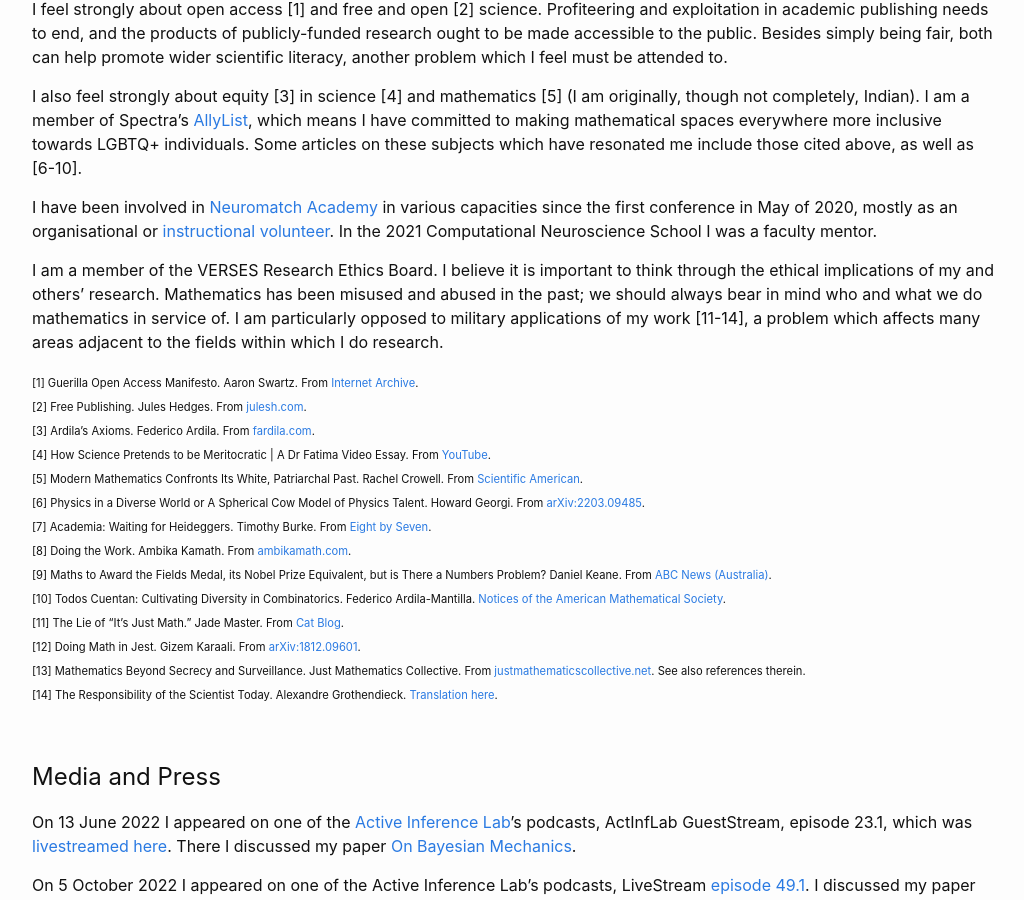
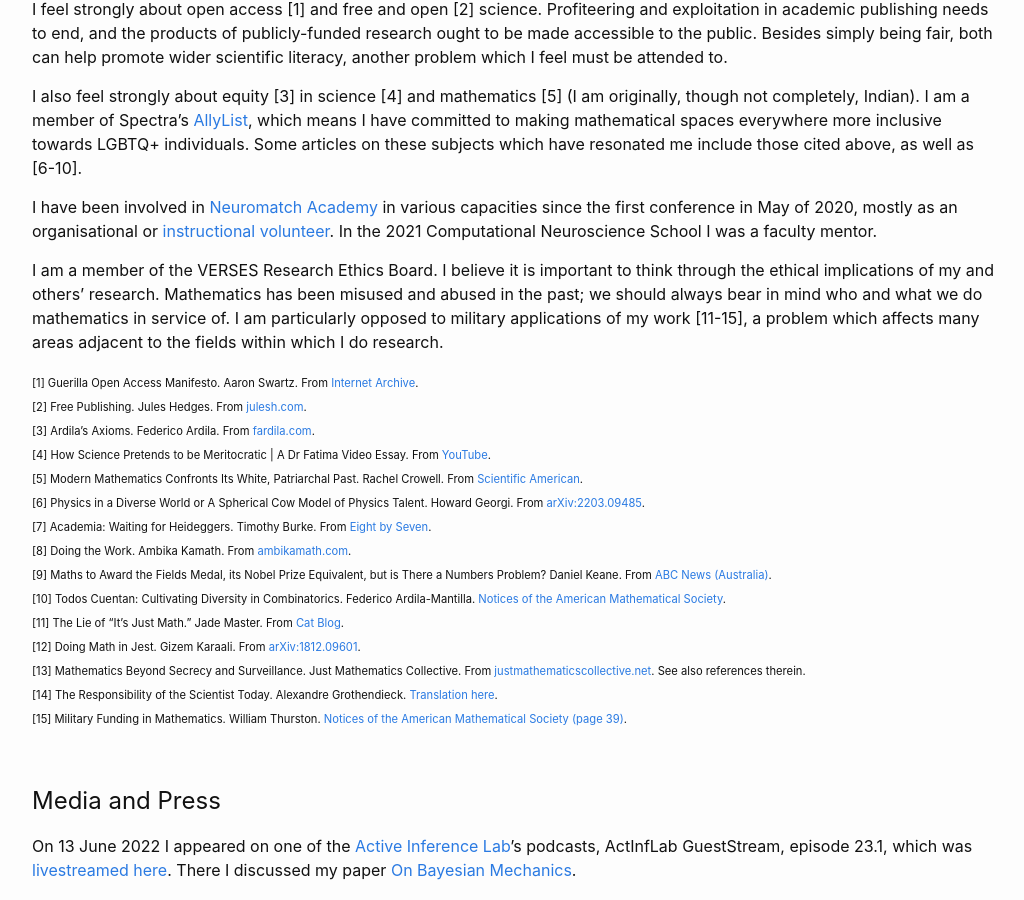
Before and after one commit to DARSakthi/DARSakthi.github.io, a Jekyll site: the page built from other.markdown, in a window 1280 px wide and 900 px high, scrolled down 404 px. Shown: the whole window, without its empty margins (126-1150 px from the left). Built offline with Jekyll 4.4.1, drawn with Linux system fonts in a browser that asks for light colours.

Commit message:
Added resource

```diff
--- a/other.markdown
+++ b/other.markdown
@@ -21,7 +21,7 @@ I also feel strongly about equity [3] in science [4] and mathematics [5] (I am o
 
 I have been involved in [Neuromatch Academy](https://academy.neuromatch.io) in various capacities since the first conference in May of 2020, mostly as an organisational or [instructional volunteer](https://darsakthi.github.io/teaching/2020-NMA). In the 2021 Computational Neuroscience School I was a faculty mentor.
 
-I am a member of the VERSES Research Ethics Board. I believe it is important to think through the ethical implications of my and others’ research. Mathematics has been misused and abused in the past; we should always bear in mind who and what we do mathematics in service of. I am particularly opposed to military applications of my work [11-14], a problem which affects many areas adjacent to the fields within which I do research.
+I am a member of the VERSES Research Ethics Board. I believe it is important to think through the ethical implications of my and others’ research. Mathematics has been misused and abused in the past; we should always bear in mind who and what we do mathematics in service of. I am particularly opposed to military applications of my work [11-15], a problem which affects many areas adjacent to the fields within which I do research.
 
 <span style="font-size:0.7em;">
   [1] Guerilla Open Access Manifesto. Aaron Swartz. From <a href="https://archive.org/stream/GuerillaOpenAccessManifesto/Goamjuly2008_djvu.txt">Internet Archive</a>.
@@ -38,6 +38,7 @@ I am a member of the VERSES Research Ethics Board. I believe it is important to
   [12] Doing Math in Jest. Gizem Karaali. From <a href="https://arxiv.org/abs/1812.09601">arXiv:1812.09601</a>.
   [13] Mathematics Beyond Secrecy and Surveillance. Just Mathematics Collective. From <a href="https://www.justmathematicscollective.net/nsa_statement.html">justmathematicscollective.net</a>. See also references therein.
   [14] The Responsibility of the Scientist Today. Alexandre Grothendieck. <a href="http://matematicas.unex.es/~navarro/res/scientist.pdf">Translation here</a>.
+  [15] Military Funding in Mathematics. William Thurston. <a href="https://www.ams.org/journals/notices/198701/198701FullIssue.pdf">Notices of the American Mathematical Society (page 39)</a>.
 </span>
 
 &nbsp;
```
